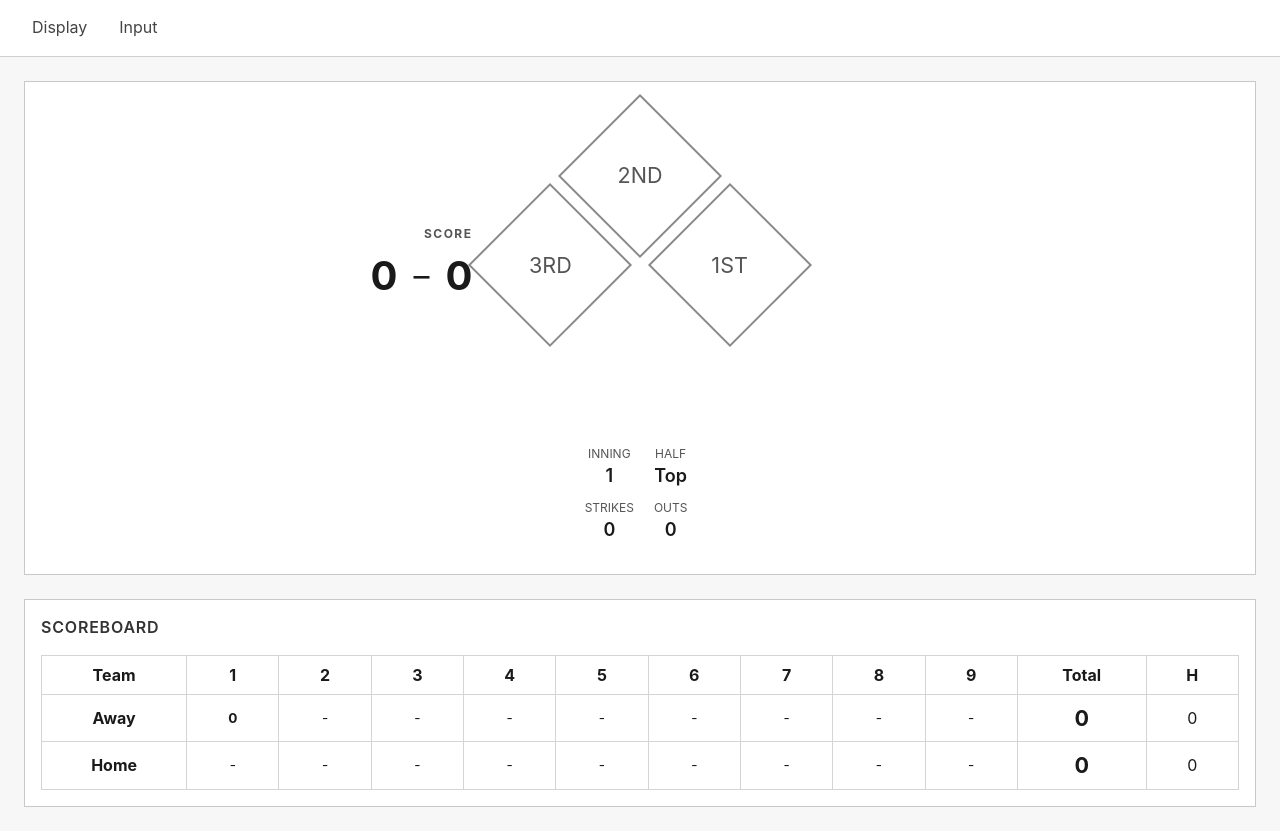
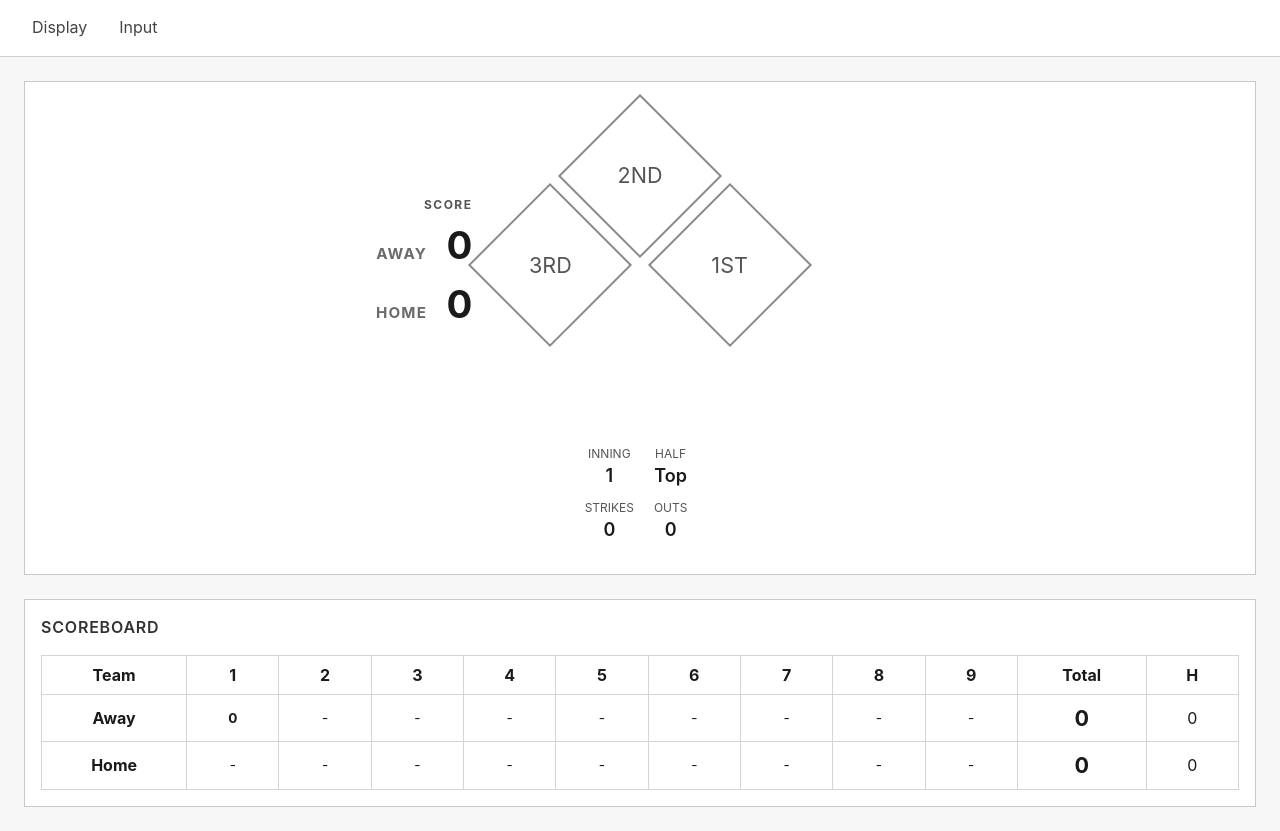
Before and after one commit to alexporasz/beerbaseball-app, a React (Vite) app: page / in a window 1280 px wide. Built offline with nearby package versions, Linux system fonts and the light colour scheme.

Commit message:
Adjust score display order on diamond

```diff
--- a/src/components/WireDiamond.jsx
+++ b/src/components/WireDiamond.jsx
@@ -1,7 +1,22 @@
 import './diamond.css';
 
-export default function WireDiamond({ bases, label, className, score }) {
+const TEAM_LABELS = {
+  away: 'Away',
+  home: 'Home'
+};
+
+export default function WireDiamond({ bases, label, className, score, half }) {
   const classes = ['wire-diamond', className].filter(Boolean).join(' ');
+  const battingOrder = half === 'Bottom' ? ['home', 'away'] : ['away', 'home'];
+
+  const orderedScores = score
+    ? battingOrder.map((team) => ({
+        team,
+        label: TEAM_LABELS[team],
+        value: score[team] ?? 0
+      }))
+    : [];
+
   return (
     <div className={classes} aria-label={label ?? 'Base runners'}>
       <div className={`base base-1 ${bases.first ? 'occupied' : ''}`} aria-label="1st base">
@@ -17,15 +32,14 @@ export default function WireDiamond({ bases, label, className, score }) {
         <p className="score-display" aria-live="polite">
           <span className="score-label">Score</span>
           <span className="score-values">
-            <span className="score-away" aria-label="Away score">
-              {score.away}
-            </span>
-            <span aria-hidden="true" className="score-separator">
-              –
-            </span>
-            <span className="score-home" aria-label="Home score">
-              {score.home}
-            </span>
+            {orderedScores.map(({ team, label: teamLabel, value }) => (
+              <span key={team} className={`score-line score-${team}`} aria-label={`${teamLabel} score`}>
+                <span className="score-team" aria-hidden="true">
+                  {teamLabel}
+                </span>
+                <span className="score-value">{value}</span>
+              </span>
+            ))}
           </span>
         </p>
       ) : null}
--- a/src/components/diamond.css
+++ b/src/components/diamond.css
@@ -33,13 +33,28 @@
 
 .wire-diamond .score-display .score-values {
   display: flex;
-  align-items: center;
-  gap: clamp(0.5rem, 2vw, 1rem);
+  flex-direction: column;
+  align-items: flex-end;
+  gap: 0.35rem;
 }
 
-.wire-diamond .score-display .score-separator {
-  font-size: clamp(1.5rem, 3.5vw, 2rem);
-  font-weight: 400;
+.wire-diamond .score-display .score-line {
+  display: flex;
+  align-items: baseline;
+  gap: 0.4rem;
+  font-size: clamp(1.65rem, 4vw, 2.4rem);
+}
+
+.wire-diamond .score-display .score-team {
+  font-size: clamp(0.7rem, 2vw, 0.95rem);
+  letter-spacing: 0.08em;
+  text-transform: uppercase;
+  color: #6b6b6b;
+}
+
+.wire-diamond .score-display .score-value {
+  min-width: 1.5ch;
+  text-align: right;
 }
 
 .wire-diamond .base {
--- a/src/routes/Display.jsx
+++ b/src/routes/Display.jsx
@@ -107,6 +107,7 @@ export default function Display() {
           <WireDiamond
             bases={bases}
             score={{ away: awayTotal, home: homeTotal }}
+            half={half}
           />
         </div>
         <dl className="status-grid">
```
